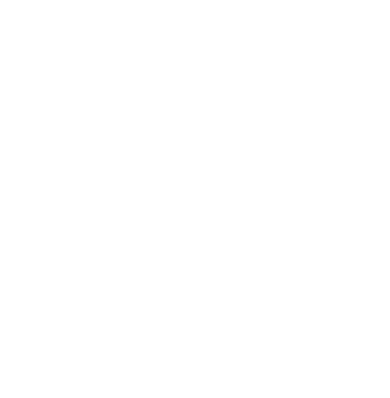
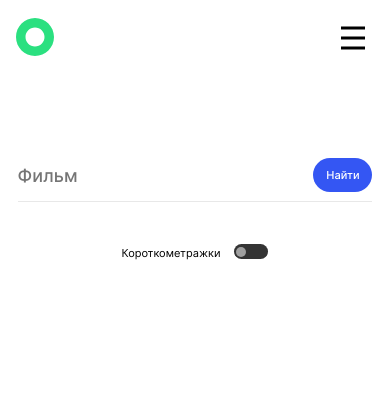
Before and after one commit to RitaKruglova/movies-explorer-frontend, a React app: page /movies in a window 390 px wide. Before the commit this address had no page. Built offline with nearby package versions, Linux system fonts and the light colour scheme.

Commit message:
feat: add styles for search-form for all resolutions

```diff
--- a/src/components/AccountButton/AccountButton.js
+++ b/src/components/AccountButton/AccountButton.js
@@ -1,7 +1,7 @@
 import { useNavigate } from 'react-router-dom';
 import accountButtonImage from '../../images/account-button-image.svg';
 
-function AccountButton({isWhite = false}) {
+function AccountButton({isAccountButtonWhite = false}) {
   const navigate = useNavigate();
 
   function handleClick() {
@@ -11,11 +11,11 @@ function AccountButton({isWhite = false}) {
   return (
     <button
       type="button"
-      className={`account-button${isWhite ? " account-button_color_white" : ""}`}
+      className={`account-button${isAccountButtonWhite ? " account-button_color_white" : ""}`}
       onClick={handleClick}
     >
       Аккаунт
-      <div className={`account-button__round${isWhite ? " account-button__round_color_white" : ""}`}>
+      <div className={`account-button__round${isAccountButtonWhite ? " account-button__round_color_white" : ""}`}>
         <img
           className="account-button__image"
           src={accountButtonImage}
--- a/src/components/App/App.js
+++ b/src/components/App/App.js
@@ -1,11 +1,13 @@
 import { Routes, Route } from 'react-router-dom';
 import Main from '../Main/Main';
+import Movies from '../Movies/Movies';
 
 function App() {
   return (
     <div className="page">
       <Routes>
         <Route path="/" element={<Main />} />
+        <Route path="/movies" element={<Movies />} />
       </Routes>
     </div>
   );
--- a/src/components/BurgerButton/BurgerButton.css
+++ b/src/components/BurgerButton/BurgerButton.css
@@ -19,15 +19,15 @@
   background-position: center;
 }
 
-.burger-button__icon {
-  width: 100%;
-  height: 100%;
+.burger-button_color_black {
+  background-image: url(../../images/menu-black.svg);
 }
 
 @media (max-width: 500px) {
   .burger-button {
-    width: 40px;
+    width: 24px;
     height: 43px;
+    margin-right: 9px;
   }
 
   .burger-button__opened {
--- a/src/components/BurgerButton/BurgerButton.js
+++ b/src/components/BurgerButton/BurgerButton.js
@@ -1,12 +1,10 @@
-import openedMenu from '../../images/menu-opened.svg';
-import closedMenu from '../../images/menu-closed.svg';
+import { useLocation } from "react-router-dom";
 
 function BurgerButton({isOpen, onClick}) {
+  const location = useLocation();
 
   return (
-    <div className={`burger-button${isOpen ?  " burger-button_opened" : ""}`} onClick={onClick}>
-      <div className="burger-button__icon"></div>
-    </div>
+    <div className={`burger-button${isOpen ?  " burger-button_opened" : ""}${location.pathname !== "/" && !isOpen ? " burger-button_color_black" : ""}`} onClick={onClick}></div>
   )
 }
 
--- a/src/components/FilterCheckbox/FilterCheckbox.css
+++ b/src/components/FilterCheckbox/FilterCheckbox.css
@@ -0,0 +1,96 @@
+.filter-checkbox {
+  margin-top: 34px;
+  width: fit-content;
+  align-self: flex-start;
+}
+
+.filter-checkbox__input {
+  position: absolute;
+  width: 1px;
+  height: 1px;
+  overflow: hidden;
+  clip-path: inset(0 0 0 0);
+  top: 7px;
+  right: 7px;
+}
+
+.filter-checkbox__label {
+  position: relative;
+  display: flex;
+  font-size: 13px;
+  font-style: normal;
+  font-weight: 400;
+  line-height: 18px;
+}
+
+.filter-checkbox__visible-input {
+  position: relative;
+  width: 36px;
+  height: 15px;
+  border-radius: 20px;
+  background-color: #343434;
+  display: flex;
+  align-items: center;
+  transition: background-color 0.5s linear;
+  margin: 0 14px 0 0;
+}
+
+.filter-checkbox__round {
+  position: absolute;
+  top: 2.5px;
+  left: 2px;
+  width: 10px;
+  height: 10px;
+  background-color: #A0A0A0;
+  border-radius: 50px;
+  margin: 0;
+  transition: background-color 0.5s linear, left 0.3s linear;
+}
+
+.filter-checkbox__input:checked + .filter-checkbox__visible-input {
+  background-color: #2BE080;
+}
+
+.filter-checkbox__input:checked + .filter-checkbox__visible-input .filter-checkbox__round {
+  background-color: white;
+  left: 24px;
+}
+
+@media screen and (max-width: 768px) {
+  .filter-checkbox {
+    align-self: flex-end;
+    margin-top: 31px;
+  }
+
+  .filter-checkbox__label {
+    flex-direction: row-reverse;
+  }
+
+  .filter-checkbox__visible-input {
+    margin: 0 0 0 14px;
+  }
+}
+
+@media screen and (max-width: 500px) {
+  .filter-checkbox {
+    align-self: center;
+  }
+}
+
+@media screen and (max-width: 500px) {
+  .filter-checkbox {
+    margin-top: 42px;
+  }
+
+  .filter-checkbox__label {
+    font-size: 11px;
+  }
+
+  .filter-checkbox__visible-input {
+    width: 34px;
+  }
+
+  .filter-checkbox__input:checked + .filter-checkbox__visible-input .filter-checkbox__round {
+    left: 22px;
+  }
+}
--- a/src/components/FilterCheckbox/FilterCheckbox.js
+++ b/src/components/FilterCheckbox/FilterCheckbox.js
@@ -1,15 +1,15 @@
 function FilterCheckbox() {
   return (
     <div className="filter-checkbox">
+      <label className="filter-checkbox__label">
           <input
               className="filter-checkbox__input"
               type="checkbox"
               id="short-films"
           />
-      <label
-        className="filter-checkbox__label"
-        for="short-films"
-      >
+          <div className="filter-checkbox__visible-input">
+            <span className="filter-checkbox__round" />
+          </div>
           Короткометражки
       </label>
     </div>
--- a/src/components/Footer/Footer.js
+++ b/src/components/Footer/Footer.js
@@ -11,7 +11,7 @@ function Footer() {
             <a className="footer__platform" href="https://practicum.yandex.ru/">Яндекс.Практикум</a>
           </li>
           <li className="footer__list-item">
-            <a className="footer__platform" href="https://github.com/RitaKruglova">Github</a>
+            <a className="footer__platform" href="https://github.com/">Github</a>
           </li>
         </ul>
       </div>
--- a/src/components/Header/Header.js
+++ b/src/components/Header/Header.js
@@ -6,7 +6,7 @@ import { useState, useEffect } from "react";
 import DropdownMenu from "../DropdownMenu/DropdownMenu";
 import HeaderAuth from "../HeaderAuth/HeaderAuth";
 
-function Header({modifier, isMainPage = false}) {
+function Header({modifier, isMainPage = false, isAccountButtonWhite}) {
   const [isMenuOpen, setIsMenuOpen] = useState(false);
   const [isAuthorized, setIsAuthorized] = useState(true);
   const [windowWidth, setWindowWidth] = useState(window.innerWidth);
@@ -40,7 +40,7 @@ function Header({modifier, isMainPage = false}) {
           {windowWidth > 768 && isAuthorized && (
             <>
               <Navigation isMainPage={isMainPage}/>
-              <AccountButton />
+              <AccountButton isAccountButtonWhite={isAccountButtonWhite} />
             </>
           )}
           {windowWidth > 768 && !isAuthorized && (
--- a/src/components/Main/Main.css
+++ b/src/components/Main/Main.css
@@ -2,5 +2,5 @@
   width: 100%;
   display: flex;
   flex-direction: column;
-  justify-content: center;
+  align-items: center;
 }
--- a/src/components/Movies/Movies.css
+++ b/src/components/Movies/Movies.css
@@ -0,0 +1,5 @@
+.movies {
+  display: flex;
+  flex-direction: column;
+  align-items: center;
+}
--- a/src/components/Movies/Movies.js
+++ b/src/components/Movies/Movies.js
@@ -4,7 +4,7 @@ import SearchForm from '../SearchForm/SearchForm';
 function Movies() {
   return (
     <div className="movies">
-      <Header />
+      <Header isAccountButtonWhite={true} />
       <SearchForm />
     </div>
   )
--- a/src/components/Navigation/Navigation.js
+++ b/src/components/Navigation/Navigation.js
@@ -42,7 +42,7 @@
           Сохранённые фильмы
         </NavLink>
       </div>
-      {width <= 768 && <AccountButton isWhite={true}/>}
+      {width <= 768 && <AccountButton isAccountButtonWhite={true}/>}
     </nav>
   );
 }
--- a/src/components/SearchForm/SearchForm.css
+++ b/src/components/SearchForm/SearchForm.css
@@ -0,0 +1,76 @@
+.search-form {
+  max-width: 1140px;
+  width: 89vw;
+  margin-top: 70px;
+  height: 217px;
+  display: flex;
+  flex-direction: column;
+}
+
+.search-form__container {
+  width: 100%;
+  display: flex;
+  justify-content: space-between;
+  border-bottom: 1px solid #E8E8E8;
+  padding-bottom: 13px;
+}
+
+.search-form__input {
+  border: none;
+  padding: 0;
+  color: #A0A0A0;
+  font-feature-settings: 'clig' off, 'liga' off;
+  font-size: 28px;
+  font-style: normal;
+  font-weight: 500;
+  line-height: normal;
+  width: 87vw;
+}
+
+.search-form__input:focus {
+  outline: none;
+  box-shadow: none;
+}
+
+.search-form__button {
+  background-color: #3456F3;
+  border: none;
+  width: 59px;
+  height: 34px;
+  border-radius: 48px;
+  color: white;
+  font-feature-settings: 'clig' off, 'liga' off;
+  font-size: 11px;
+  font-style: normal;
+  font-weight: 500;
+  line-height: 18px;
+  padding: 0;
+  flex-shrink: 0;
+}
+
+@media screen and (max-width: 768px) {
+  .search-form {
+    height: 237px;
+    margin-top: 80px;
+    max-width: 708px;
+    width: 92vw;
+  }
+
+}
+
+@media screen and (max-width: 500px) {
+  .search-form {
+    max-width: 472px;
+    width: 91vw;
+    margin-top: 84px;
+  }
+
+  .search-form__container {
+    padding-bottom: 9px;
+  }
+
+  .search-form__input {
+    font-size: 18px;
+    width: 72vw;
+  }
+}
--- a/src/components/SearchForm/SearchForm.js
+++ b/src/components/SearchForm/SearchForm.js
@@ -2,16 +2,15 @@ import FilterCheckbox from "../FilterCheckbox/FilterCheckbox";
 
 function SearchForm() {
   return (
-    <div className="search">
-      <form className="search__form">
-        <div className="search__container">
+      <form className="search-form">
+        <div className="search-form__container">
           <input
-            className="search__input"
+            className="search-form__input"
             type="text"
             placeholder="Фильм"
           />
           <button
-            className="search__button"
+            className="search-form__button"
             type="submit"
           >
             Найти
@@ -19,7 +18,6 @@ function SearchForm() {
         </div>
         <FilterCheckbox />
       </form>
-    </div>
   );
 }
 
--- a/src/index.css
+++ b/src/index.css
@@ -18,3 +18,6 @@
 @import url(./components/AboutMe/AboutMe.css);
 @import url(./components/Portfolio/Portfolio.css);
 @import url(./components/Footer/Footer.css);
+@import url(./components/Movies/Movies.css);
+@import url(./components/SearchForm/SearchForm.css);
+@import url(./components/FilterCheckbox/FilterCheckbox.css);
```
Also changed, not shown: src/images/menu-black.svg (added). Lines whose indentation alone changed are shown as unchanged.
